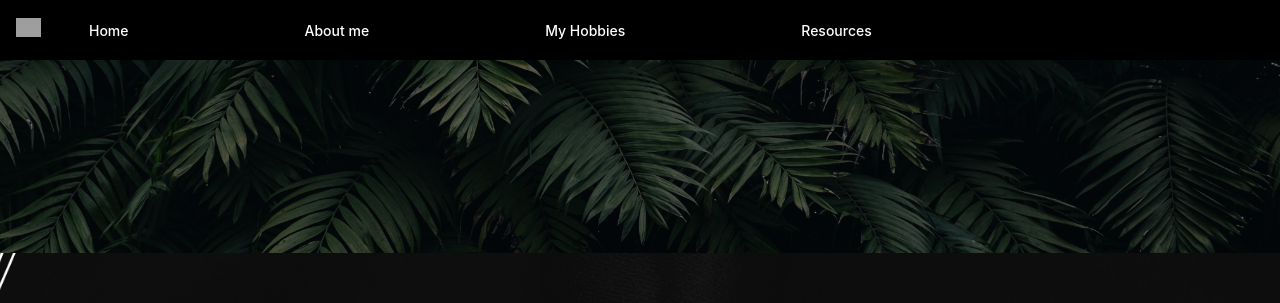
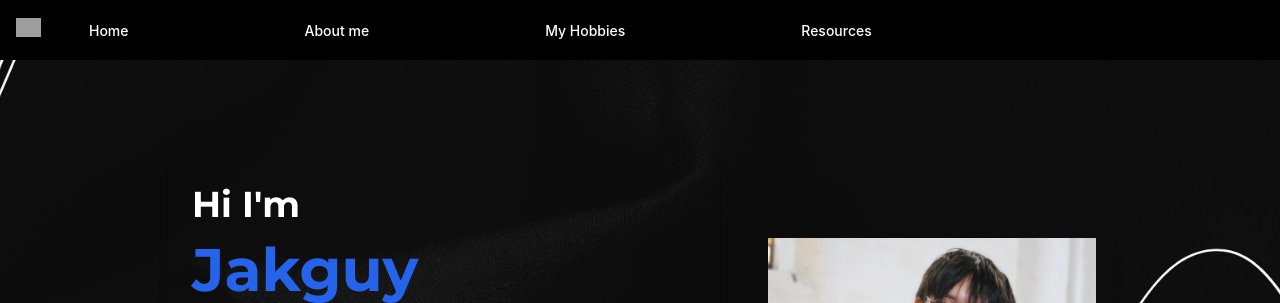
Before and after one commit to jakguyboribye/GuyWeb, a Next.js app in the folder guy-web/: page / in a window 1280 px wide. Shown: the top 303 px of the page. Built offline with nearby package versions, Linux system fonts and the light colour scheme; grey boxes are pictures that could not be loaded.

Commit message:
no banner

```diff
--- a/guy-web/src/app/page.tsx
+++ b/guy-web/src/app/page.tsx
@@ -3,13 +3,6 @@ import LinkBoxes from "./components/LinkBoxes";
 export default function Home() {
   return (
     <main>
-<section className="relative w-full h-64 md:h-1/4 overflow-hidden">
-  <img src="homebanner2.jpeg" alt="" className="block w-full h-full object-cover opacity-60" />
-  <div className="absolute inset-0 flex flex-col justify-center items-start p-4 md:ml-[5%]">
-    {/* Content inside */}
-  </div>
-</section>
-
 <section className="bg-black p-4 md:p-10 w-full h-auto flex flex-col md:flex-row" style={{
   backgroundImage: "url('bg.png')",
   backgroundSize: "cover",
```
